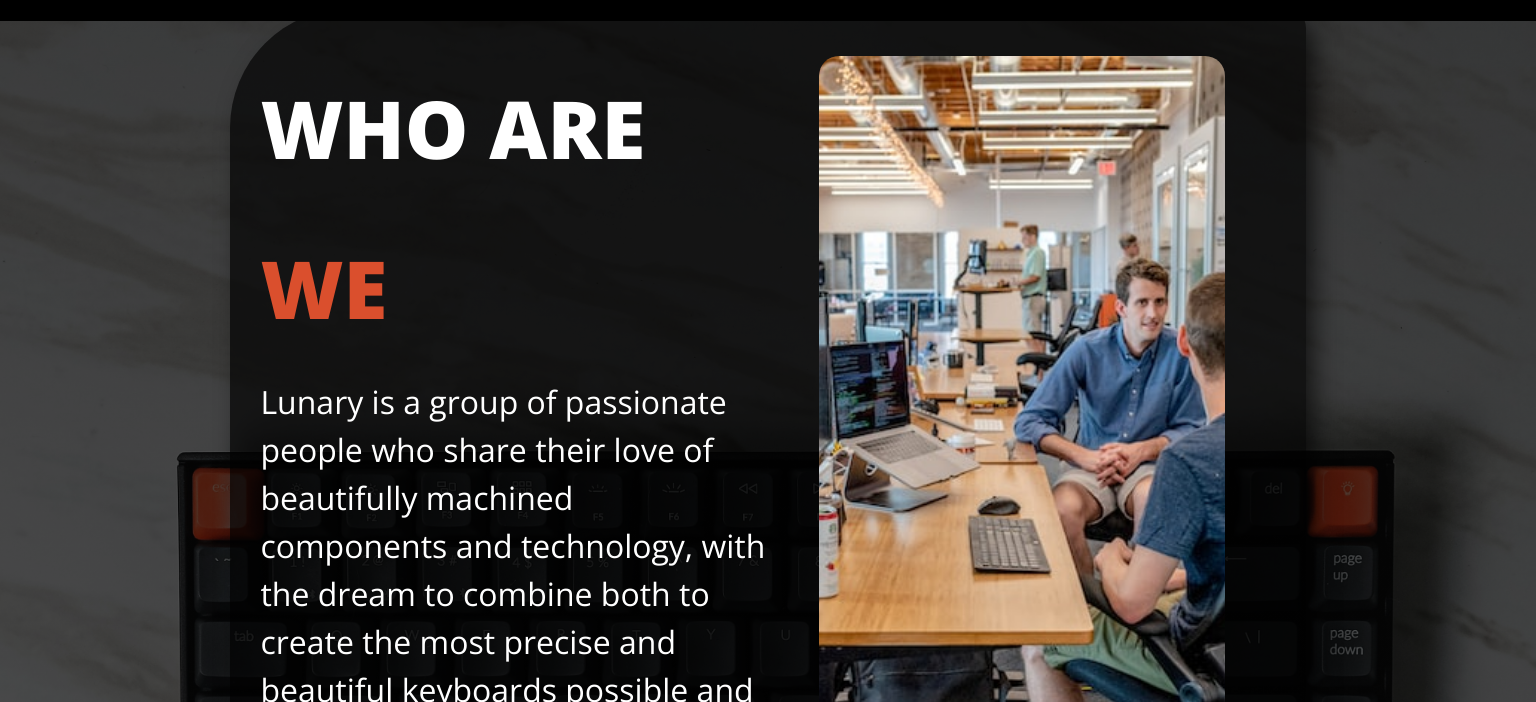
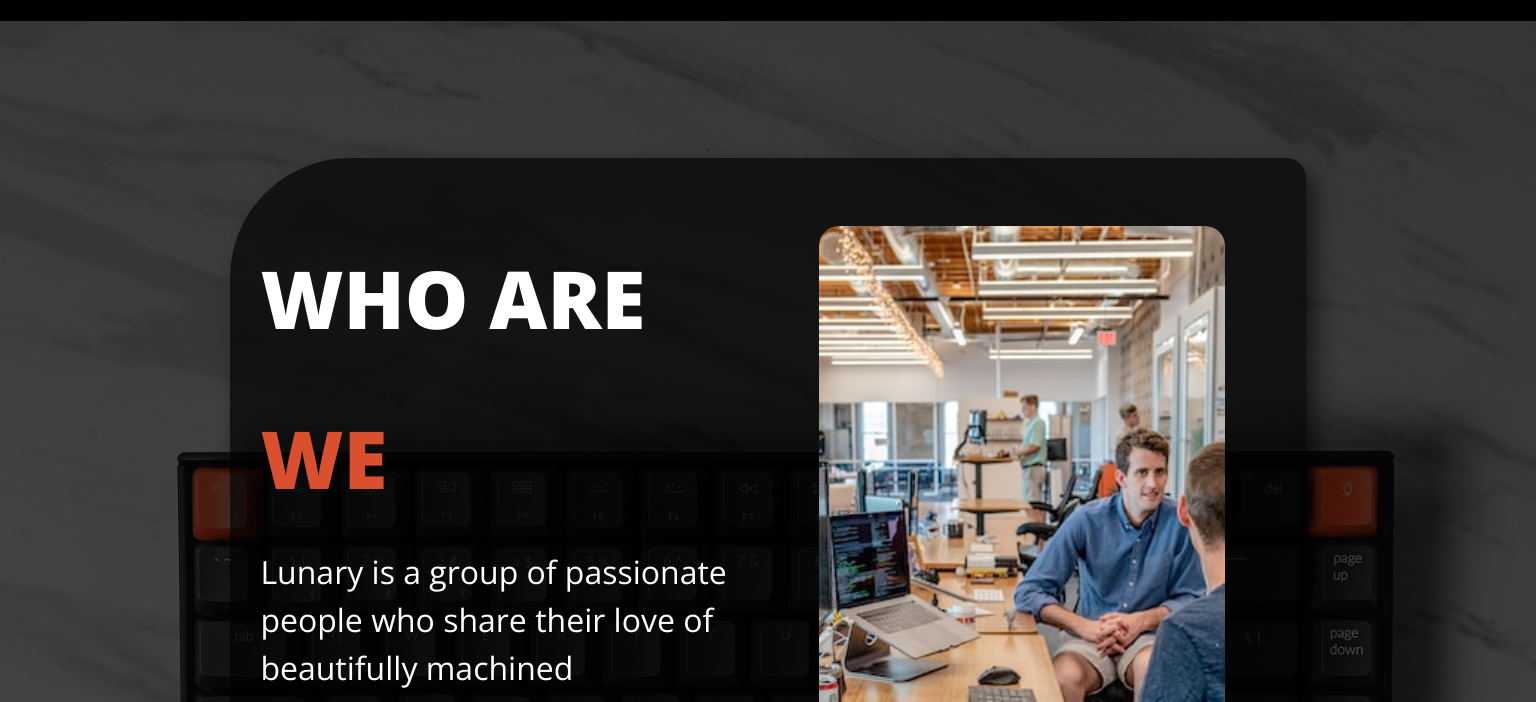
Before and after one commit to LFacu/PF-Luna, a website: page pages/about.html in a window 1536 px wide. Shown: the part 82-784 px from the top of the page. Drawn offline with nearby package versions, Linux system fonts and the light colour scheme.

Commit message:
fixed footer issue

```diff
--- a/app/scss/components/_about.scss
+++ b/app/scss/components/_about.scss
@@ -1,5 +1,4 @@
 .aboutContainer {
-    height: calc(100vh);
     display: grid;
     place-items: center;
     background: linear-gradient(rgba(0, 0, 0, 0.736), rgba(0, 0, 0, 0.673)), url(../../img/stefen-tan-KYw1eUx1J7Y-unsplash.jpg);
@@ -57,9 +56,9 @@
     @media screen and (min-width: 1300px) {
         .aboutUs {
             border-radius: 120px 20px 120px 20px;
-            padding: 40px 30px;
+            padding: 60px 30px;
             width: 70%;
-            margin: 90px 0 0 0;
+            margin: 15rem 0 10rem 0;
             display: grid;
             place-items: center;
             grid-template-columns: repeat(2, 1fr);
```
Also changed, not shown: app/css/styles.css.
